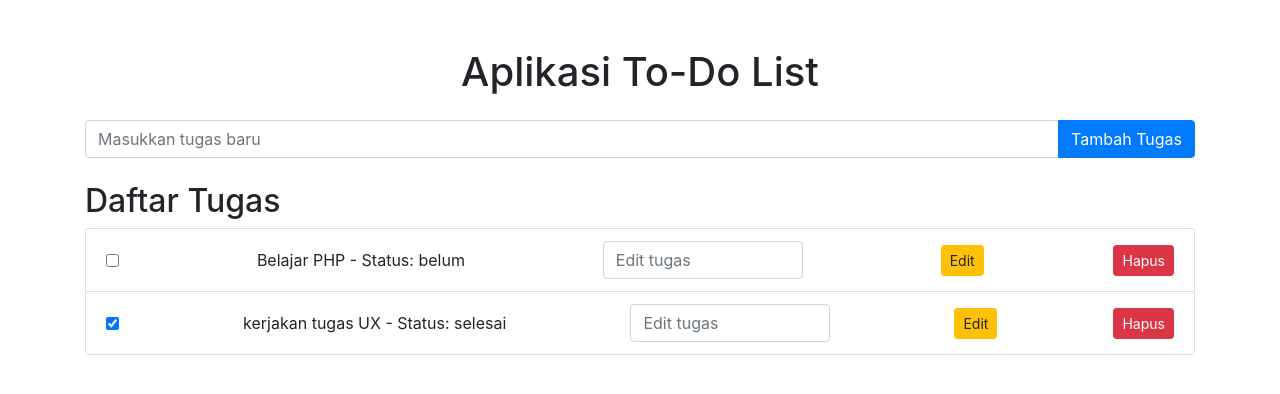
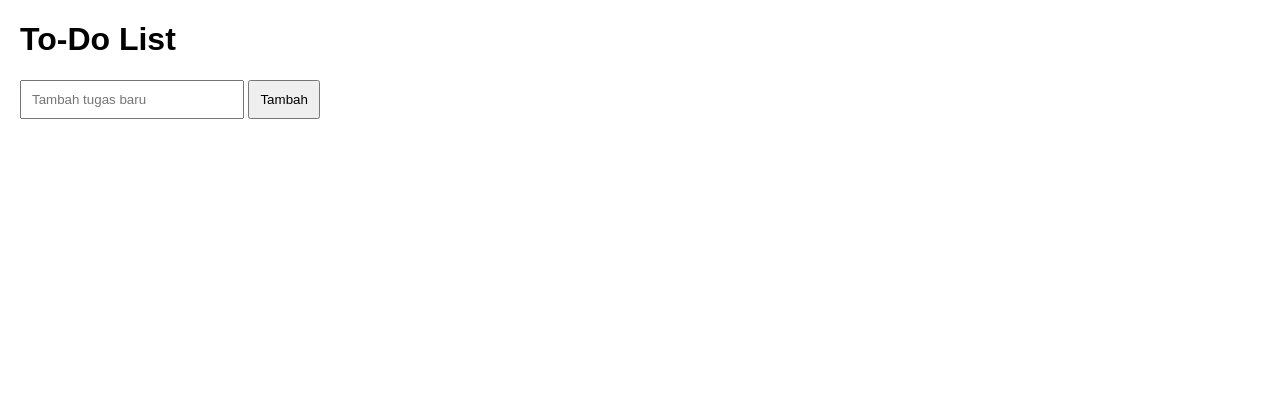
Before and after one commit to d1n4nj1e/todolist-lsp-Fachrul, a PHP site: page / in a window 1280 px wide. Shown: the top 394 px of the page. Run offline with PHP 8.4, Linux system fonts and the light colour scheme.

Commit message:
index.php

```diff
--- a/index.php
+++ b/index.php
@@ -1,103 +1,80 @@
 <?php
+// Mulai session untuk menyimpan data tugas
 session_start();
 
 // Inisialisasi array tugas jika belum ada
 if (!isset($_SESSION['tasks'])) {
-  $_SESSION['tasks'] = [
-    ["id" => 1, "title" => "Belajar PHP", "status" => "belum"],
-    ["id" => 2, "title" => "kerjakan tugas UX", "status" => "selesai"],
-  ];
+    $_SESSION['tasks'] = [];
 }
 
-if ($_SERVER['REQUEST_METHOD'] === 'POST') {
-  // perbaiki ini
-  foreach ($_SESSION['tasks'] as $i => $task) {
-    $_SESSION['tasks'][$i]['status'] =
-      isset($_POST['status'][$task['id']]) ? 'selesai' : 'belum';
+// Tambah tugas
+if (isset($_POST['add'])) {
+    $new_task = [
+        'name' => $_POST['task'],
+        'status' => false
+    ];
+    $_SESSION['tasks'][] = $new_task;
 }
 
-  // Menghapus tugas
-  if (isset($_POST['delete'])) {
-    $idToDelete = $_POST['delete'];
-    $_SESSION['tasks'] = array_filter($_SESSION['tasks'], function ($task) use ($idToDelete) {
-      return $task['id'] != $idToDelete;
-    });
+// Toggle status tugas (selesai/belum)
+if (isset($_POST['toggle'])) {
+    $index = $_POST['toggle'];
+    $_SESSION['tasks'][$index]['status'] = !$_SESSION['tasks'][$index]['status'];
 }
 
-  // Menambahkan tugas baru
-  if (!empty($_POST['task_title'])) {
-    $newTask = [
-      "id" => count($_SESSION['tasks']) + 1,
-      "title" => $_POST['task_title'],
-      "status" => "belum"
-    ];
-    $_SESSION['tasks'][] = $newTask;
+// Hapus tugas
+if (isset($_POST['delete'])) {
+    $index = $_POST['delete'];
+    array_splice($_SESSION['tasks'], $index, 1);
 }
 
-  // Mengedit tugas
-  if (isset($_POST['edit_id']) && !empty($_POST['edit_title'])) {
-    $editId = $_POST['edit_id'];
-    $editTitle = $_POST['edit_title'];
-    foreach ($_SESSION['tasks'] as &$task) {
-      if ($task['id'] == $editId) {
-        $task['title'] = $editTitle;
-      }
-    }
-  }
-}
-
-// Fungsi untuk menampilkan daftar tugas
-function tampilkanDaftar($tasks)
-{
-  foreach ($tasks as $task) {
-    echo "<li class='list-group-item d-flex justify-content-between align-items-center'>";
-    echo "<form method='POST' action='' class='w-100 d-flex justify-content-between align-items-center'>";
-    echo "<input type='checkbox' onchange='this.form.submit()' name='status[{$task['id']}]' " . ($task['status'] === 'selesai' ? 'checked' : '') . ">";
-    echo "<span class='ml-2'>{$task['title']} - Status: {$task['status']}</span>";
-    echo "<input type='hidden' name='edit_id' value='{$task['id']}'>";
-    echo "<input type='text' name='edit_title' placeholder='Edit tugas' class='form-control mx-2' style='width: 200px;'>";
-    echo "<button type='submit' class='btn btn-warning btn-sm'>Edit</button>";
-    echo "<button type='submit' name='delete' value='{$task['id']}' class='btn btn-danger btn-sm'>Hapus</button>";
-    echo "</form>";
-    echo "</li>";
-  }
+// Edit tugas
+if (isset($_POST['edit']) && isset($_POST['edit_task'])) {
+    $index = $_POST['edit'];
+    $_SESSION['tasks'][$index]['name'] = $_POST['edit_task'];
 }
 ?>
 
 <!DOCTYPE html>
-<html lang="id">
-
+<html>
 <head>
-  <meta charset="UTF-8">
-  <meta name="viewport" content="width=device-width, initial-scale=1.0">
-  <title>Aplikasi To-Do List</title>
-  <link rel="stylesheet" href="https://stackpath.bootstrapcdn.com/bootstrap/4.5.2/css/bootstrap.min.css">
+    <title>To-Do List</title>
+    <link rel="stylesheet" href="style.css">
 </head>
-
 <body>
-  <div class="container mt-5">
-    <header class="text-center mb-4">
-      <h1>Aplikasi To-Do List</h1>
-    </header>
-
-    <form method="POST" action="" class="mb-4">
-      <div class="input-group">
-        <input type="text" name="task_title" class="form-control" placeholder="Masukkan tugas baru" required>
-        <div class="input-group-append">
-          <button type="submit" class="btn btn-primary">Tambah Tugas</button>
-        </div>
-      </div>
+    <div class="container">
+        <h1>To-Do List</h1>
+        <form method="POST">
+            <input type="text" name="task" placeholder="Tambah tugas baru" required>
+            <button type="submit" name="add">Tambah</button>
         </form>
-
-    <h2>Daftar Tugas</h2>
-    <ul class="list-group">
-      <?php tampilkanDaftar($_SESSION['tasks']); ?>
+        <ul>
+            <?php foreach ($_SESSION['tasks'] as $index => $task): ?>
+                <li class="task <?php echo $task['status'] ? 'completed' : ''; ?>">
+                    <form method="POST" class="inline-form">
+                        <input type="hidden" name="toggle" value="<?php echo $index; ?>">
+                        <input type="checkbox" onchange="this.form.submit()" <?php echo $task['status'] ? 'checked' : ''; ?>>
+                    </form>
+                    <?php if (isset($_POST['edit_mode']) && $_POST['edit_mode'] == $index): ?>
+                        <form method="POST" class="inline-form">
+                            <input type="text" name="edit_task" value="<?php echo $task['name']; ?>">
+                            <input type="hidden" name="edit" value="<?php echo $index; ?>">
+                            <button type="submit">Simpan</button>
+                        </form>
+                    <?php else: ?>
+                        <span><?php echo $task['name']; ?></span>
+                        <form method="POST" class="inline-form">
+                            <input type="hidden" name="edit_mode" value="<?php echo $index; ?>">
+                            <button type="submit">Edit</button>
+                        </form>
+                    <?php endif; ?>
+                    <form method="POST" class="inline-form">
+                        <input type="hidden" name="delete" value="<?php echo $index; ?>">
+                        <button type="submit">Hapus</button>
+                    </form>
+                </li>
+            <?php endforeach; ?>
         </ul>
     </div>
-
-  <script src="https://code.jquery.com/jquery-3.5.1.slim.min.js"></script>
-  <script src="https://cdn.jsdelivr.net/npm/@popperjs/core@2.9.2/dist/umd/popper.min.js"></script>
-  <script src="https://stackpath.bootstrapcdn.com/bootstrap/4.5.2/js/bootstrap.min.js"></script>
 </body>
-
 </html>
```
Lines whose indentation alone changed are shown as unchanged.
